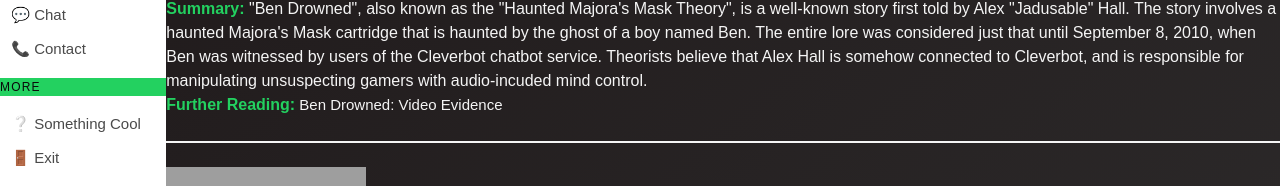
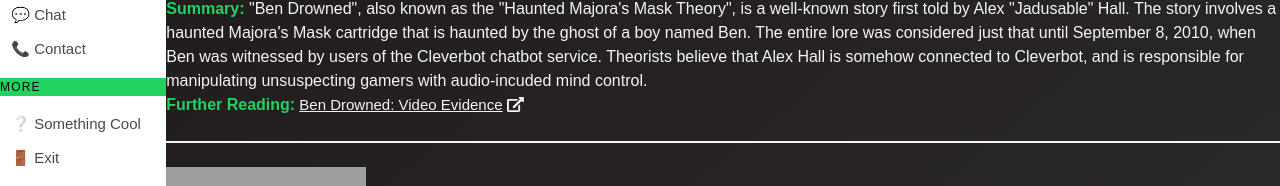
Before and after one commit to lsmith804/alinkbtwpixels, a React (Create React App) app in the folder client/: page /classicmysteries in a window 1280 px wide. Shown: the part 429-615 px from the top of the page. Built offline with nearby package versions, Linux system fonts and the light colour scheme; grey boxes are pictures that could not be loaded.

Commit message:
Styled links

```diff
--- a/client/src/components/List.js
+++ b/client/src/components/List.js
@@ -14,7 +14,7 @@
           <strong  className="has-text-success">Summary:</strong> {props.summary}
         </li>
         <li>
-          <strong  className="has-text-success">Further Reading:</strong><a href={props.furtherURL}> {props.furtherTitle}  </a>
+          <strong  className="has-text-success">Further Reading:</strong><a href={props.furtherURL}>  <u>{props.furtherTitle}</u>  <i class="fas fa-external-link-alt"></i>   </a>
         </li>
       </ul>
     </div>
```
